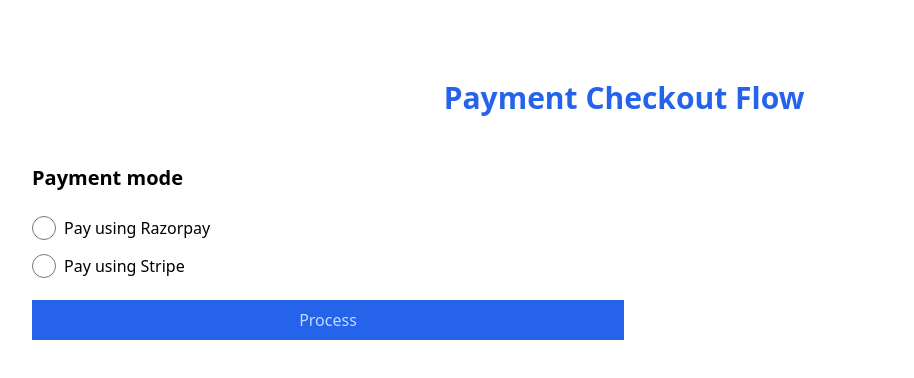
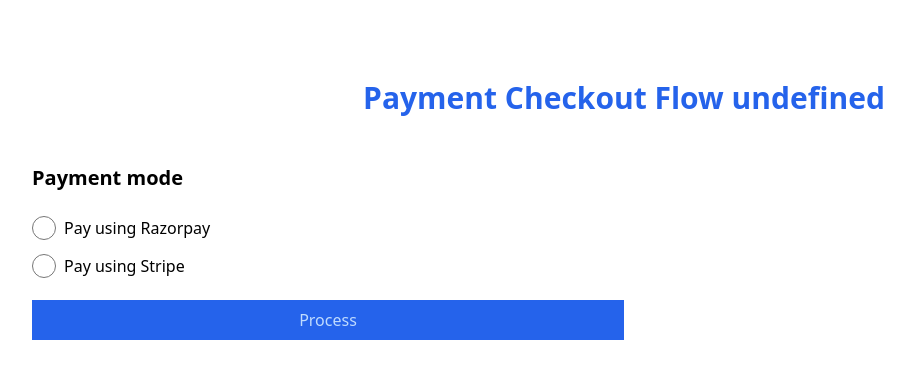
Before and after one commit to Punithify/multiple-checkout, a Next.js app: page / in a window 1280 px wide. Shown: the top 378 px of the page, without its empty margins (16-930 px from the left). Built offline with nearby package versions, Linux system fonts and the light colour scheme.

Commit message:
middleware logic

```diff
--- a/pages/_middleware.js
+++ b/middleware.ts
@@ -1,13 +1,14 @@
 import { NextResponse } from "next/server";
+import type { NextRequest } from "next/server";
+// run only on homepage
 export const config = {
   matcher: "/",
 };
 
-export default async function middleware(req) {
+export async function middleware(req: NextRequest) {
   const { nextUrl: url, geo } = req;
   console.log(req);
-  const country = geo.country | "IN";
-  console.log("geocountry", geo.country);
+  const country = geo?.country || "US";
 
   url.searchParams.set("country", country);
 
--- /dev/null
+++ b/pages/about.js
@@ -0,0 +1,5 @@
+import React from "react";
+
+export default function about() {
+  return <div>about</div>;
+}
--- a/pages/index.js
+++ b/pages/index.js
@@ -19,7 +19,7 @@
     <div>
       <div className="mt-20">
         <h1 className="flex items-center justify-center font-bold text-blue-600 text-md lg:text-3xl">
-          Payment Checkout Flow
+          Payment Checkout Flow {country}
         </h1>
       </div>
       <div className="container p-12 mx-auto">
```
